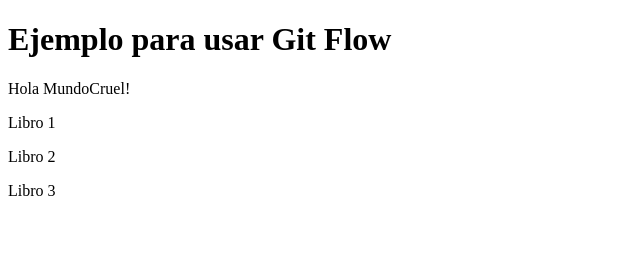
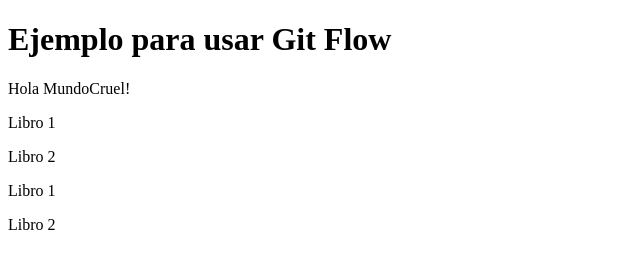
Before and after one commit to joseluna26/gitflow, a plain HTML site: page index.html in a window 1280 px wide. Shown: the full height of the page, 0-640 px from the left. Drawn offline with Linux system fonts and the light colour scheme.

Commit message:
Se modificó a petición de los requerimientos

```diff
--- a/index.html
+++ b/index.html
@@ -15,9 +15,16 @@
         <article>
             <p>Libro 2</p>
         </article>
+
+    </section>
+    <section>
         <article>
-            <p>Libro 3</p>
+            <p>Libro 1</p>
         </article>
+        <article>
+            <p>Libro 2</p>
+        </article>
+
     </section>
 </body>
 </html>
```
